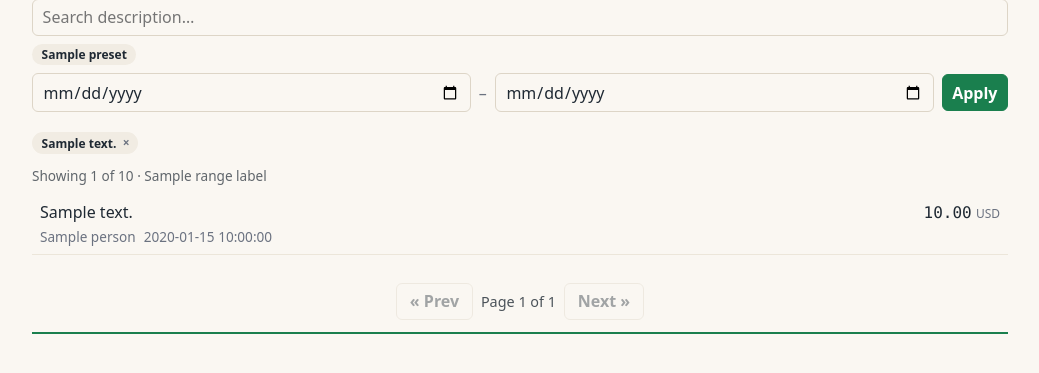
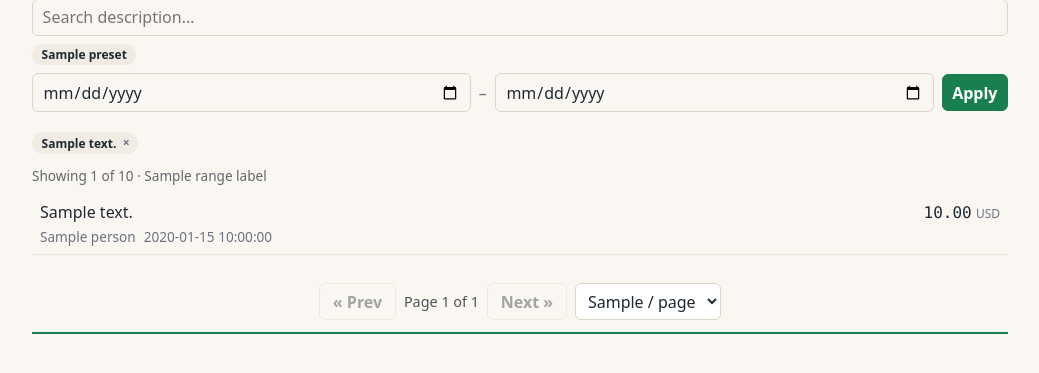
Before and after one commit to TeymurovFuad/family-budget-bot, a FastAPI app: template web/templates/transactions.html in a window 1280 px wide. Shown: the part 136-509 px from the top of the page, without its empty margins (120-1159 px from the left). Run offline with FastAPI, Linux system fonts and the light colour scheme; the template is opened without the code that fills it: most values are stand-ins (such as "Sample title", 1, 10 or a date in 2020); parts of the project's set-up code (start-up, migrations or seed data) failed here and were passed over.

Commit message:
feat: rows-per-page selector; fix: login.html theme tokens, OS-dark coin flip (#112)
## What

### Rows-per-page selector (Transactions)
- New `per_page` query param: whitelist `(25, 50, 100)`, default 50 —
anything else falls back to 50 **before** the value reaches
`load_transactions(limit=...)`, matching the route's
whitelist-everything posture (sqlite_ops' `limit` takes a raw int, so
validation lives here).
- Select lives inside the pagination component (bottom of list, not the
toolbar). Its `<form>` carries hidden inputs mirroring the current
filters, so it works both via htmx (`change` auto-apply, consistent with
the existing sort/person/category selects — deliberate, see template
comment) and as a plain no-JS GET submit, without losing active filters
either way.
- Changing page size resets to page 1 naturally: the form carries no
`offset`.
- `per_page` appears in generated URLs (pagination links, preset chips,
chip-clear links) only when non-default, mirroring `sort`. The toolbar
keeps a non-default size across filter changes via a conditional hidden
input; `Reset` restores 50 (intentional).

### PR #111 review follow-ups
- **login.html**: raw `Canvas`/`CanvasText` replaced with the app's
`light-dark()` `--bg`/`--ink` tokens (page is standalone — no
base.html/style.css — so the two tokens are inlined).
- **OS-dark coin flip**: `@media (prefers-color-scheme: dark) {
html:not([data-theme]) .theme-toggle svg { transform: scaleX(-1); } }` —
flips the coin when the OS is dark and no explicit choice exists;
`:not([data-theme])` guarantees an explicit user choice always wins.
- **web/theme.py**: removed unused `logging` import.

## Tests
- 7 new rows-per-page tests (slicing/page-count per size over a 120-row
fixture, whitelist fallback, URL emission rules, page-1 reset, filter
preservation in the page-size form and toolbar).
- login.html token test; CSS-content test for the coin-flip rule scoping
(full media-query behavior needs a browser — noted limitation, rule
presence + selector asserted).
- Full suite: 1679 passed; golden master untouched.

---------

Co-authored-by: TeymurovFuad <TeymurovFuad@users.noreply.github.com>

```diff
--- a/web/routes/transactions.py
+++ b/web/routes/transactions.py
@@ -10,7 +10,8 @@ sqlite_ops — user input never lands in SQL text):
   - person/category are checked against reference data;
   - dates must parse as ISO dates;
   - sort is a fixed token → (sort_by, sort_dir) map;
-  - offset is a clamped integer.
+  - offset is a clamped integer;
+  - per_page must be one of PER_PAGE_OPTIONS, else the default.
 
 Default date range on a param-less first load: the current budget cycle
 when settings.BUDGET_CYCLE is on and a boundary exists, else the current
@@ -41,7 +42,12 @@ from web.currency import convert_from_base, load_rates
 
 router = APIRouter()
 
-PER_PAGE = 50
+# Rows-per-page whitelist. per_page is validated against this tuple BEFORE
+# it reaches storage_facade/sqlite_ops (whose `limit` param is a raw int
+# with no validation of its own) — anything off-list falls back to the
+# default, same posture as every other param on this route.
+PER_PAGE_OPTIONS = (25, 50, 100)
+PER_PAGE_DEFAULT = 50
 
 # Combined sort token → (sort_by column, sort_dir). Tokens are the only
 # accepted values; anything else falls back to the default. The columns
@@ -125,15 +131,19 @@ def _range_label(date_from: date | None, date_to: date | None, today: date) -> s
     return "all time"
 
 
-def _query_string(q, date_from, date_to, person, category, sort_key) -> str:
+def _query_string(q, date_from, date_to, person, category, sort_key,
+                  per_page=PER_PAGE_DEFAULT) -> str:
     """Canonical query string for pagination/chip-clear links. The date keys
-    are always present (present-but-empty means an explicit 'all time')."""
+    are always present (present-but-empty means an explicit 'all time');
+    sort and per_page appear only when non-default."""
     params = [("q", q), ("date_from", date_from), ("date_to", date_to),
               ("person", person), ("category", category)]
     pairs = [(k, v) for k, v in params
              if v or k in ("date_from", "date_to")]
     if sort_key != DEFAULT_SORT:
         pairs.append(("sort", sort_key))
+    if per_page != PER_PAGE_DEFAULT:
+        pairs.append(("per_page", per_page))
     return urlencode(pairs)
 
 
@@ -141,7 +151,8 @@ def _query_string(q, date_from, date_to, person, category, sort_key) -> str:
             dependencies=[Depends(require_session)])
 async def transactions(request: Request, q: str = "", date_from: str = "",
                        date_to: str = "", person: str = "", category: str = "",
-                       sort: str = DEFAULT_SORT, offset: int = 0):
+                       sort: str = DEFAULT_SORT, offset: int = 0,
+                       per_page: int = PER_PAGE_DEFAULT):
     today = datetime.now(settings.TIMEZONE).date()
     cycle_start = _current_cycle_start(today)
     ref = load_reference_data()
@@ -152,6 +163,7 @@ async def transactions(request: Request, q: str = "", date_from: str = "",
     category = category if category in ref["categories"] else ""
     q = str(q).strip()
     sort_key = sort if sort in SORT_OPTIONS else DEFAULT_SORT
+    per_page = per_page if per_page in PER_PAGE_OPTIONS else PER_PAGE_DEFAULT
     sort_by, sort_dir, _ = SORT_OPTIONS[sort_key]
 
     # Date range: absent params → defaults; present-but-empty → all time;
@@ -170,16 +182,16 @@ async def transactions(request: Request, q: str = "", date_from: str = "",
     total = count_transactions(filters or None,
                                date_from=d_from, date_to=d_to,
                                description_contains=q or None)
-    total_pages = max(1, ceil(total / PER_PAGE))
+    total_pages = max(1, ceil(total / per_page))
     offset = max(0, int(offset))
-    offset = min(offset, (total_pages - 1) * PER_PAGE)
-    page = offset // PER_PAGE + 1
+    offset = min(offset, (total_pages - 1) * per_page)
+    page = offset // per_page + 1
 
     df = load_transactions(filters or None,
                            date_from=d_from, date_to=d_to,
                            description_contains=q or None,
                            sort_by=sort_by, sort_dir=sort_dir,
-                           limit=PER_PAGE, offset=offset)
+                           limit=per_page, offset=offset)
 
     # Display currency: convert each row's stored base value into the
     # session currency (display-only; see web/currency.py).
@@ -217,7 +229,8 @@ async def transactions(request: Request, q: str = "", date_from: str = "",
 
     date_from_str = d_from.isoformat() if d_from else ""
     date_to_str = d_to.isoformat() if d_to else ""
-    query = _query_string(q, date_from_str, date_to_str, person, category, sort_key)
+    query = _query_string(q, date_from_str, date_to_str, person, category,
+                          sort_key, per_page)
     base_url = f"/transactions?{query}"
 
     def _clear_url(**removed) -> str:
@@ -226,7 +239,7 @@ async def transactions(request: Request, q: str = "", date_from: str = "",
         kept.update(removed)
         return "/transactions?" + _query_string(
             kept["q"], kept["date_from"], kept["date_to"],
-            kept["person"], kept["category"], sort_key)
+            kept["person"], kept["category"], sort_key, per_page)
 
     chips = []
     if q:
@@ -246,12 +259,25 @@ async def transactions(request: Request, q: str = "", date_from: str = "",
     } for key, label, p_from, p_to in _preset_ranges(today, cycle_start)]
     for p in presets:
         p["url"] = "/transactions?" + _query_string(
-            q, p["dates"][0], p["dates"][1], person, category, sort_key)
+            q, p["dates"][0], p["dates"][1], person, category, sort_key,
+            per_page)
     active_preset = next((p["key"] for p in presets
                           if p["dates"] == (date_from_str, date_to_str)), "")
 
     any_filter = bool(q or person or category
                       or (d_from, d_to) != _default_range(today, cycle_start))
+
+    # Current filter state for the rows-per-page form's hidden inputs —
+    # same emission rules as _query_string (dates always present, q/person/
+    # category only when set, sort only when non-default), so a plain
+    # non-JS submit of that form reproduces the canonical URL.
+    current_filters = {k: v for k, v in
+                       [("q", q), ("date_from", date_from_str),
+                        ("date_to", date_to_str), ("person", person),
+                        ("category", category)]
+                       if v or k in ("date_from", "date_to")}
+    if sort_key != DEFAULT_SORT:
+        current_filters["sort"] = sort_key
 
     ctx = {
         "rows": rows, "groups": groups, "grouped": grouped,
@@ -260,7 +286,9 @@ async def transactions(request: Request, q: str = "", date_from: str = "",
         "date_from": date_from_str, "date_to": date_to_str,
         "sort": sort_key, "sort_options": SORT_OPTIONS,
         "total": total, "page": page, "total_pages": total_pages,
-        "per_page": PER_PAGE, "base_url": base_url,
+        "per_page": per_page, "per_page_options": PER_PAGE_OPTIONS,
+        "per_page_default": PER_PAGE_DEFAULT,
+        "current_filters": current_filters, "base_url": base_url,
         "range_label": _range_label(d_from, d_to, today),
         "chips": chips, "any_filter": any_filter,
         "presets": presets, "active_preset": active_preset,
--- a/web/static/style.css
+++ b/web/static/style.css
@@ -143,6 +143,17 @@ button:disabled { cursor: default; opacity: .5; }
   opacity: .4; pointer-events: none; background: var(--bg);
 }
 .pagination .page-indicator { font-size: .9rem; opacity: .8; }
+.pagination .page-size-form { margin: 0; }
+.pagination .page-size select {
+  padding: .35rem .5rem; border: 1px solid var(--border);
+  border-radius: var(--radius-sm); background: var(--surface); font: inherit;
+}
+
+/* Screen-reader-only text (visible to assistive tech, hidden visually). */
+.visually-hidden {
+  position: absolute; width: 1px; height: 1px; padding: 0; margin: -1px;
+  overflow: hidden; clip: rect(0 0 0 0); white-space: nowrap; border: 0;
+}
 
 /* ── Sortable table headers ────────────────────────────────────────────── */
 /* Reusable by any table: <th class="sortable [sorted-asc|sorted-desc]">
@@ -295,6 +306,13 @@ a.chip--preset:hover { background: var(--surface); box-shadow: inset 0 0 0 1px v
 }
 .theme-toggle button:hover { color: var(--ink); }
 [data-theme="dark"] .theme-toggle svg { transform: scaleX(-1); }
+/* No explicit choice + OS in dark mode: the page already renders dark via
+   `color-scheme: light dark`, so flip the coin to match. An explicit
+   data-theme always wins — this rule only applies when the attribute is
+   absent, so it can never override the user's own toggle choice. */
+@media (prefers-color-scheme: dark) {
+  html:not([data-theme]) .theme-toggle svg { transform: scaleX(-1); }
+}
 
 /* ── Period navigation (Summary) ───────────────────────────────────────── */
 
--- a/web/templates/_macros.html
+++ b/web/templates/_macros.html
@@ -15,8 +15,15 @@
 {# Prev / "Page X of Y" / Next. base_url must already carry the page's
    current query params (minus offset); offset is appended here.
    per_page converts page numbers to offsets. Links are htmx-enhanced
-   (hx-get + hx-target + hx-push-url) with a plain href fallback. #}
-{% macro pagination(page, total_pages, base_url, htmx_target='#txn-list', per_page=50) -%}
+   (hx-get + hx-target + hx-push-url) with a plain href fallback.
+   per_page_options (a sequence of ints) additionally renders a rows-per-page
+   select; when falsy/absent the select is omitted entirely, so existing
+   callers are unaffected. The select needs base_url_path (the bare route
+   path) and current_filters (dict of the page's active filter params) so
+   its form submit — htmx or plain GET — preserves the other filters and,
+   carrying no offset, naturally resets to page 1. #}
+{% macro pagination(page, total_pages, base_url, htmx_target='#txn-list', per_page=50,
+                    per_page_options=none, base_url_path=none, current_filters=none) -%}
 {%- set sep = '&' if '?' in base_url else '?' -%}
 <nav class="pagination" aria-label="Pagination">
   {%- if page > 1 -%}
@@ -34,6 +41,28 @@
   {%- else %}
   <span class="page-link disabled" aria-disabled="true">Next &raquo;</span>
   {%- endif %}
+  {%- if per_page_options %}
+  {# Auto-apply on change is deliberate and consistent with the sort/person/
+     category selects: <select> change events are reliable, unlike the
+     native DATE-input change events that the earlier fix stopped relying
+     on. Hidden inputs mirror the page's current filters so a plain no-JS
+     GET submit loses nothing; htmx path includes the same form. #}
+  <form method="get" action="{{ base_url_path }}" class="page-size-form">
+    {%- for k, v in (current_filters or {}).items() %}
+    <input type="hidden" name="{{ k }}" value="{{ v }}">
+    {%- endfor %}
+    <label class="page-size">
+      <span class="visually-hidden">Rows per page</span>
+      <select name="per_page" aria-label="Rows per page"
+              hx-get="{{ base_url_path }}" hx-target="{{ htmx_target }}"
+              hx-push-url="true" hx-include="closest form">
+        {%- for n in per_page_options %}
+        <option value="{{ n }}" {% if n == per_page %}selected{% endif %}>{{ n }} / page</option>
+        {%- endfor %}
+      </select>
+    </label>
+  </form>
+  {%- endif %}
 </nav>
 {%- endmacro %}
 
--- a/web/templates/_txn_list.html
+++ b/web/templates/_txn_list.html
@@ -37,7 +37,8 @@
       {% for r in rows %}{{ txn_row(r, show_date=true) }}{% endfor %}
     </section>
   {% endif %}
-  {{ pagination(page, total_pages, base_url, '#txn-list', per_page) }}
+  {{ pagination(page, total_pages, base_url, '#txn-list', per_page,
+                per_page_options, '/transactions', current_filters) }}
 {% else %}
   <div class="empty">
     <p class="empty-title">No transactions match</p>
--- a/web/templates/transactions.html
+++ b/web/templates/transactions.html
@@ -17,6 +17,9 @@
 <form class="toolbar" method="get" action="/transactions"
       hx-get="/transactions" hx-target="#txn-list" hx-push-url="true"
       hx-trigger="submit, change target:select">
+  {# Keep a non-default page size across filter changes (default is
+     deliberately never emitted, mirroring sort/per_page URL rules). #}
+  {% if per_page != per_page_default %}<input type="hidden" name="per_page" value="{{ per_page }}">{% endif %}
   <input type="search" name="q" value="{{ q }}" placeholder="Search description&hellip;"
          aria-label="Search description"
          hx-get="/transactions" hx-target="#txn-list" hx-push-url="true"
--- a/web/theme.py
+++ b/web/theme.py
@@ -6,15 +6,11 @@ so the preference lives in the signed session cookie. When unset, the
 UI omits the data-theme attribute and follows the OS color scheme.
 """
 
-import logging
-
 from fastapi import APIRouter, Depends, Form, Request
 from fastapi.responses import RedirectResponse
 
 from web import auth
 from web.currency import _safe_referer
-
-log = logging.getLogger(__name__)
 
 router = APIRouter()
 
```
Also changed, not shown: tests/test_web_theme.py (+29 -0 lines), tests/test_web_transactions_v2.py (+105 -1 lines), web/templates/login.html (+10 -2 lines).
